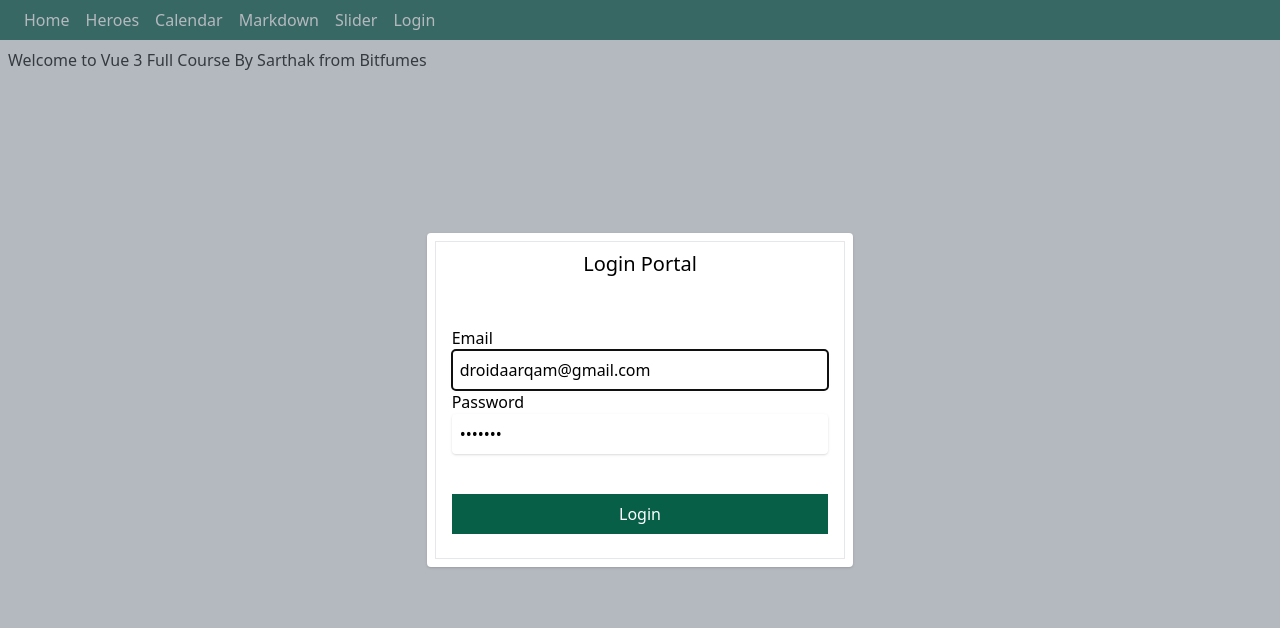
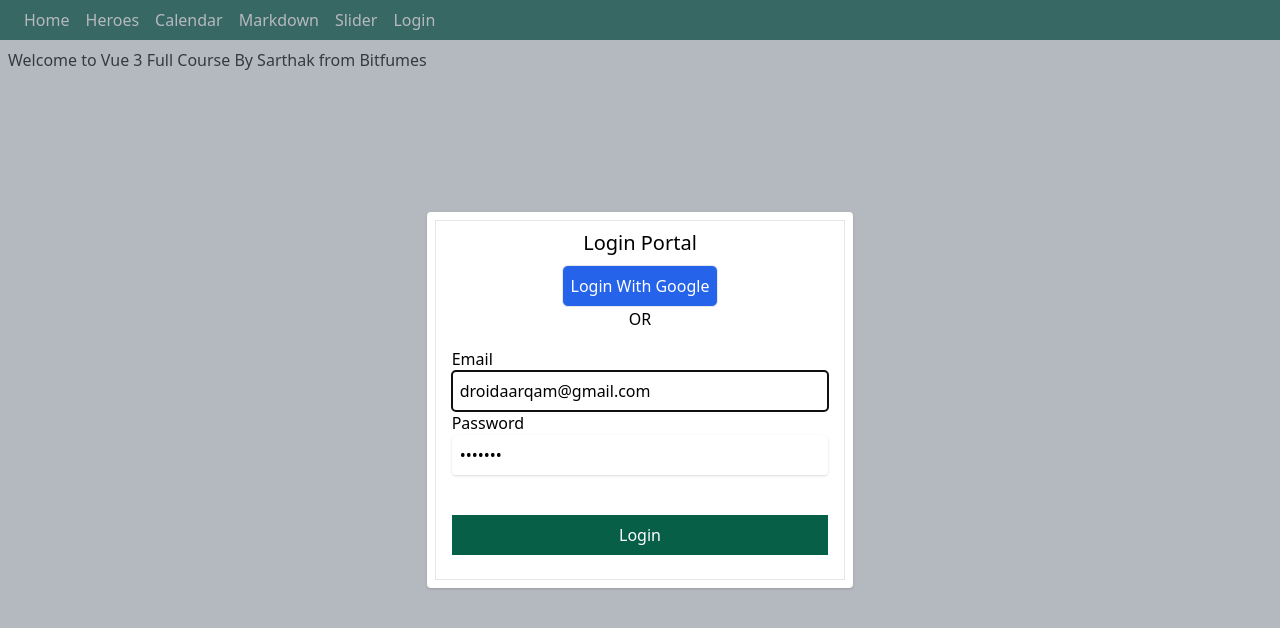
Before and after one commit to k40L1n/vue-full, a Vue app: page / in a window 1280 px wide. Both pictures are taken after a click on the button "Login". Shown: the top 628 px of the page. Built offline with nearby package versions, Linux system fonts and the light colour scheme; no server answers.

Commit message:
login modal- vue

```diff
--- a/src/App.vue
+++ b/src/App.vue
@@ -27,6 +27,7 @@ export default {
         this.authUser = user;
       } else {
         this.isLoginOpen = false;
+        this.isLoggedIn = false;
         this.authUser = [];
       }
     });
--- a/src/components/AppHeader.vue
+++ b/src/components/AppHeader.vue
@@ -18,7 +18,7 @@
 import firebase from "/utility/mixins/firebase";
 
 export default {
-  props: { isLoggedIn: { type: Boolean, required: true } },
+  props: { isLoggedIn: { required: true } },
   data() {
     return {
       list: [
--- /dev/null
+++ b/src/components/Login/GoogleLogin.vue
@@ -0,0 +1,10 @@
+<template>
+  <section class="text-center">
+    <button
+      @click="loginWithGoogle"
+      class="border bg-blue-600 text-white p-2 rounded-md"
+    >
+      Login With Google
+    </button>
+  </section>
+</template>
--- a/src/components/LoginModal.vue
+++ b/src/components/LoginModal.vue
@@ -7,7 +7,9 @@
     <div class="flex h-full">
       <div class="z-30 m-auto bg-white p-2 rounded shadow w-1/3">
         <div class="p-2 border">
-          <h1 class="text-xl mb-10 text-center">Login Portal</h1>
+          <h1 class="text-xl mb-2 text-center">Login Portal</h1>
+          <GoogleLogin />
+          <p class="text-center">OR</p>
           <form class="p-2 my-2" @submit.prevent="submit">
             <div clas="my-4">
               <label>Email</label>
@@ -46,8 +48,10 @@
 
 <script>
 import firebase from "/utility/mixins/firebase";
+import GoogleLogin from "../components/Login/GoogleLogin";
 
 export default {
+  components: { GoogleLogin },
   emits: ["close-login"],
   data() {
     return {
@@ -56,7 +60,7 @@ export default {
       isLoading: false,
     };
   },
-  mounted(){
+  mounted() {
     this.$refs.emailRef.focus();
   },
   methods: {
@@ -78,6 +82,15 @@ export default {
     close() {
       this.$emit("close-login");
     },
+    loginWithGoogle() {
+      var provider = new firebase.auth.GoogleAuthProvider();
+      firebase
+        .auth()
+        .signInWithPopup(provider)
+        .then(() => {
+          this.close();
+        });
+    },
   },
 };
 </script>
```
